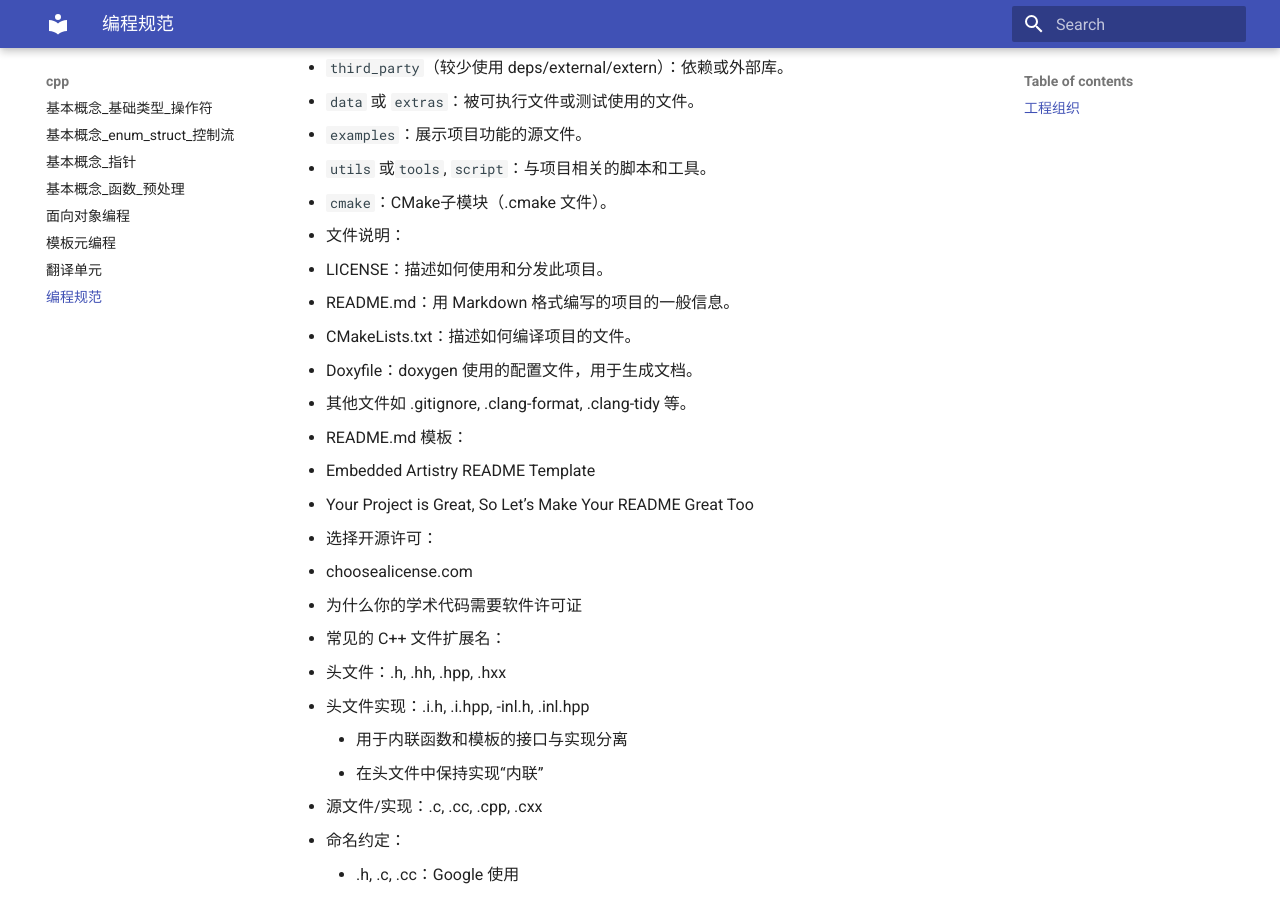
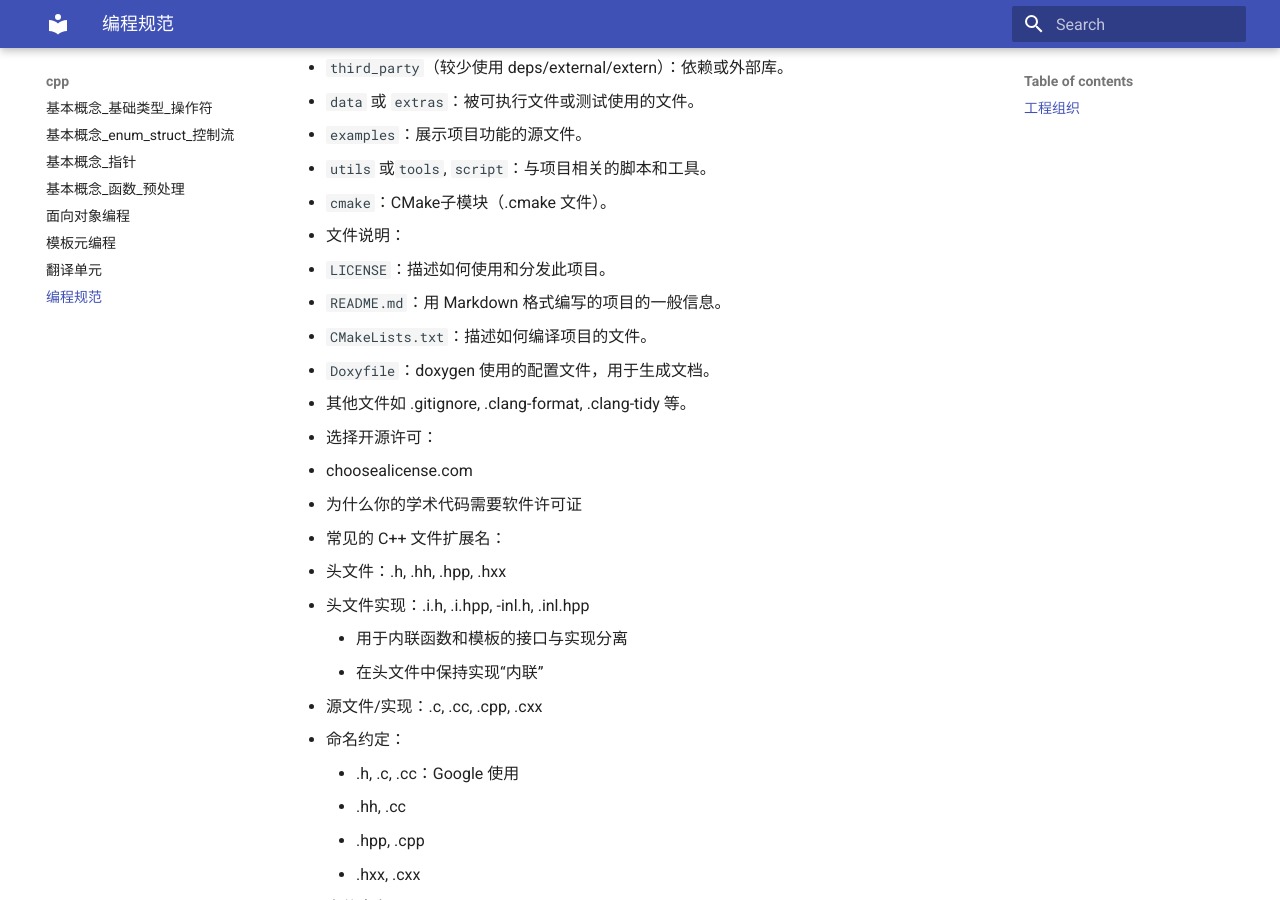
Before and after one commit to ymma98/technotes, an MkDocs documentation site: the page built from docs/cpp/编程规范.md, in a window 1280 px wide and 900 px high, scrolled down 978 px. Built offline with MkDocs 1.6.1 and Material for MkDocs 9.7.7, drawn with Linux system fonts in a browser that asks for light colours.

Commit message:
docs/cpp/编程规范.md updated from https://stackedit.cn/

```diff
--- a/docs/cpp/编程规范.md
+++ b/docs/cpp/编程规范.md
@@ -27,15 +27,12 @@
   - `cmake`：CMake子模块（.cmake 文件）。
 
 - 文件说明：
-  - LICENSE：描述如何使用和分发此项目。
-  - README.md：用 Markdown 格式编写的项目的一般信息。
-  - CMakeLists.txt：描述如何编译项目的文件。
-  - Doxyfile：doxygen 使用的配置文件，用于生成文档。
+  - `LICENSE`：描述如何使用和分发此项目。
+  - `README.md`：用 Markdown 格式编写的项目的一般信息。
+  - `CMakeLists.txt`：描述如何编译项目的文件。
+  - `Doxyfile`：doxygen 使用的配置文件，用于生成文档。
   - 其他文件如 .gitignore, .clang-format, .clang-tidy 等。
 
-- README.md 模板：
-  - Embedded Artistry README Template
-  - Your Project is Great, So Let’s Make Your README Great Too
 
 - 选择开源许可：
   - choosealicense.com
```
Also changed, not shown: other parts of docs/cpp/编程规范.md (+1 -1 lines).
